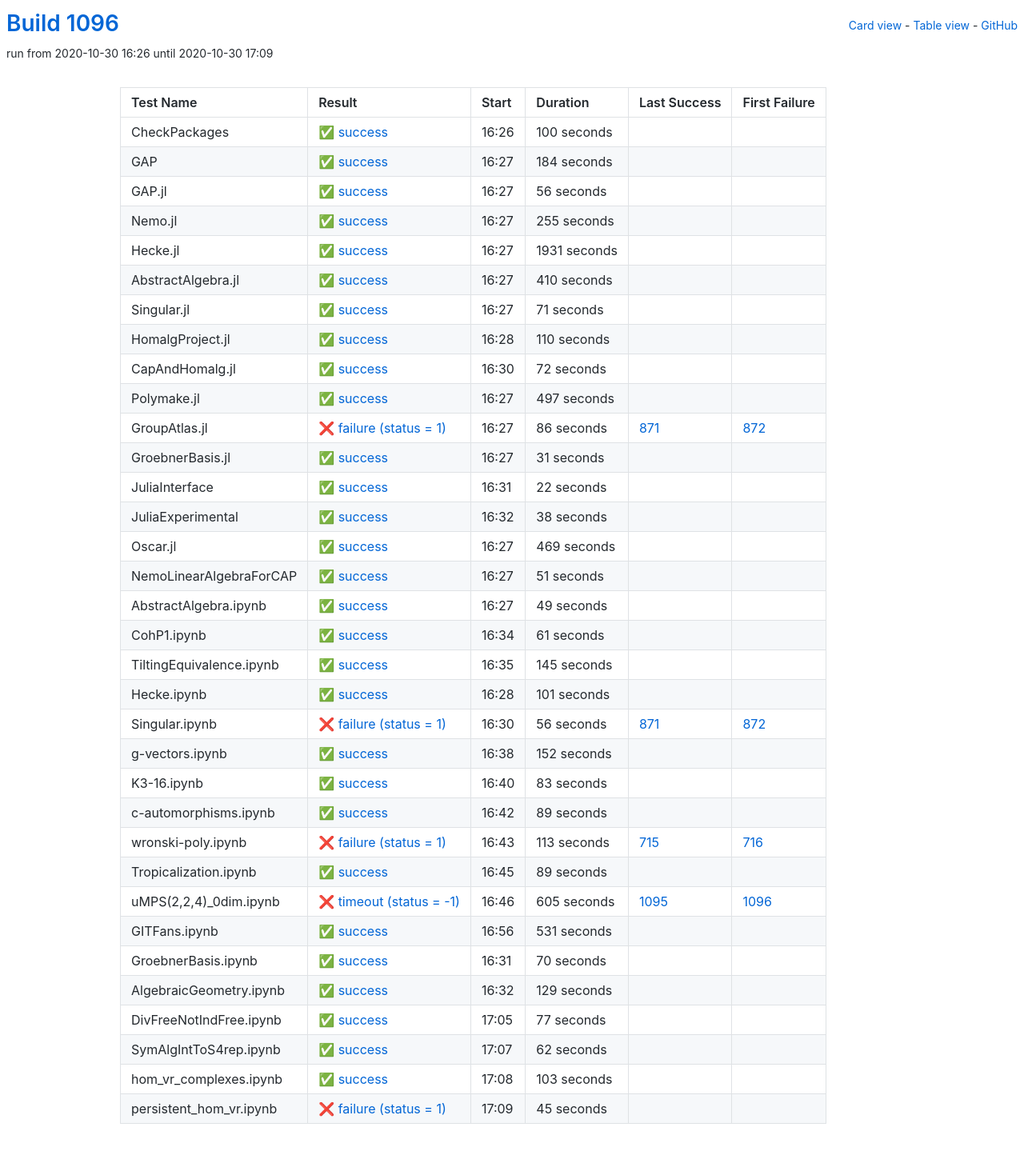
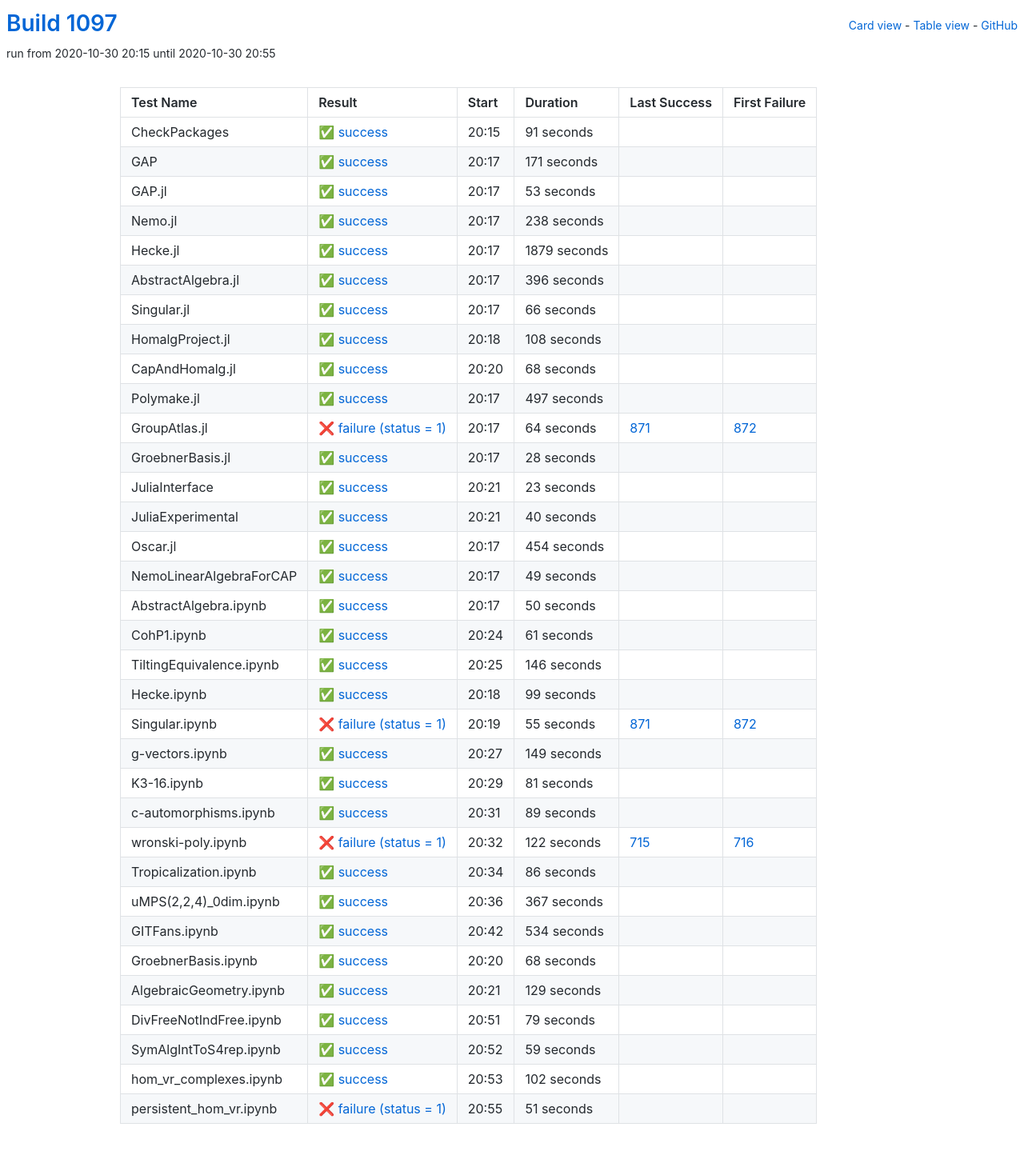
Before and after one commit to oscar-system/oscar-ci-status-stable, a Jekyll site: the page built from table.html, in a window 1280 px wide. Shown: the whole page at 80% size. Built offline with Jekyll 4.4.1, drawn with Linux system fonts in a browser that asks for light colours.

Commit message:
Build #1097

```diff
--- a/_data/ci.yml
+++ b/_data/ci.yml
@@ -1,6 +1,6 @@
 ---
-build: 1096
-build_url: https://oscarci.mathematik.uni-kl.de/job/oscar-stable/1096/
+build: 1097
+build_url: https://oscarci.mathematik.uni-kl.de/job/oscar-stable/1097/
 job: oscar-stable
 organization: oscar-system
 repo: oscar-ci-status-stable
@@ -8,116 +8,116 @@ repourl: https://github.com/oscar-system/oscar-ci-status-stable
 tests:
 - name: CheckPackages
   id: checkpackages
-  log: https://oscarci.mathematik.uni-kl.de/job/oscar-stable/1096/artifact/logs/build-1096/CheckPackages.log
-  start: 2020-10-30 16:26
+  log: https://oscarci.mathematik.uni-kl.de/job/oscar-stable/1097/artifact/logs/build-1097/CheckPackages.log
+  start: 2020-10-30 20:15
   success: true
   exitcode: 0
   status: success
-  duration: 100
+  duration: 91
   last_success: false
   last_success_url:
   first_failure: false
   first_failure_url:
 - name: GAP
   id: gap
-  log: https://oscarci.mathematik.uni-kl.de/job/oscar-stable/1096/artifact/logs/build-1096/GAP.log
-  start: 2020-10-30 16:27
+  log: https://oscarci.mathematik.uni-kl.de/job/oscar-stable/1097/artifact/logs/build-1097/GAP.log
+  start: 2020-10-30 20:17
   success: true
   exitcode: 0
   status: success
-  duration: 184
+  duration: 171
   last_success: false
   last_success_url:
   first_failure: false
   first_failure_url:
 - name: GAP.jl
   id: gap-jl
-  log: https://oscarci.mathematik.uni-kl.de/job/oscar-stable/1096/artifact/logs/build-1096/GAP.jl.log
-  start: 2020-10-30 16:27
+  log: https://oscarci.mathematik.uni-kl.de/job/oscar-stable/1097/artifact/logs/build-1097/GAP.jl.log
+  start: 2020-10-30 20:17
   success: true
   exitcode: 0
   status: success
-  duration: 56
+  duration: 53
   last_success: false
   last_success_url:
   first_failure: false
   first_failure_url:
 - name: Nemo.jl
   id: nemo-jl
-  log: https://oscarci.mathematik.uni-kl.de/job/oscar-stable/1096/artifact/logs/build-1096/Nemo.jl.log
-  start: 2020-10-30 16:27
+  log: https://oscarci.mathematik.uni-kl.de/job/oscar-stable/1097/artifact/logs/build-1097/Nemo.jl.log
+  start: 2020-10-30 20:17
   success: true
   exitcode: 0
   status: success
-  duration: 255
+  duration: 238
   last_success: false
   last_success_url:
   first_failure: false
   first_failure_url:
 - name: Hecke.jl
   id: hecke-jl
-  log: https://oscarci.mathematik.uni-kl.de/job/oscar-stable/1096/artifact/logs/build-1096/Hecke.jl.log
-  start: 2020-10-30 16:27
+  log: https://oscarci.mathematik.uni-kl.de/job/oscar-stable/1097/artifact/logs/build-1097/Hecke.jl.log
+  start: 2020-10-30 20:17
   success: true
   exitcode: 0
   status: success
-  duration: 1931
+  duration: 1879
   last_success: false
   last_success_url:
   first_failure: false
   first_failure_url:
 - name: AbstractAlgebra.jl
   id: abstractalgebra-jl
-  log: https://oscarci.mathematik.uni-kl.de/job/oscar-stable/1096/artifact/logs/build-1096/AbstractAlgebra.jl.log
-  start: 2020-10-30 16:27
+  log: https://oscarci.mathematik.uni-kl.de/job/oscar-stable/1097/artifact/logs/build-1097/AbstractAlgebra.jl.log
+  start: 2020-10-30 20:17
   success: true
   exitcode: 0
   status: success
-  duration: 410
+  duration: 396
   last_success: false
   last_success_url:
   first_failure: false
   first_failure_url:
 - name: Singular.jl
   id: singular-jl
-  log: https://oscarci.mathematik.uni-kl.de/job/oscar-stable/1096/artifact/logs/build-1096/Singular.jl.log
-  start: 2020-10-30 16:27
+  log: https://oscarci.mathematik.uni-kl.de/job/oscar-stable/1097/artifact/logs/build-1097/Singular.jl.log
+  start: 2020-10-30 20:17
   success: true
   exitcode: 0
   status: success
-  duration: 71
+  duration: 66
   last_success: false
   last_success_url:
   first_failure: false
   first_failure_url:
 - name: HomalgProject.jl
   id: homalgproject-jl
-  log: https://oscarci.mathematik.uni-kl.de/job/oscar-stable/1096/artifact/logs/build-1096/HomalgProject.jl.log
-  start: 2020-10-30 16:28
+  log: https://oscarci.mathematik.uni-kl.de/job/oscar-stable/1097/artifact/logs/build-1097/HomalgProject.jl.log
+  start: 2020-10-30 20:18
   success: true
   exitcode: 0
   status: success
-  duration: 110
+  duration: 108
   last_success: false
   last_success_url:
   first_failure: false
   first_failure_url:
 - name: CapAndHomalg.jl
   id: capandhomalg-jl
-  log: https://oscarci.mathematik.uni-kl.de/job/oscar-stable/1096/artifact/logs/build-1096/CapAndHomalg.jl.log
-  start: 2020-10-30 16:30
+  log: https://oscarci.mathematik.uni-kl.de/job/oscar-stable/1097/artifact/logs/build-1097/CapAndHomalg.jl.log
+  start: 2020-10-30 20:20
   success: true
   exitcode: 0
   status: success
-  duration: 72
+  duration: 68
   last_success: false
   last_success_url:
   first_failure: false
   first_failure_url:
 - name: Polymake.jl
   id: polymake-jl
-  log: https://oscarci.mathematik.uni-kl.de/job/oscar-stable/1096/artifact/logs/build-1096/Polymake.jl.log
-  start: 2020-10-30 16:27
+  log: https://oscarci.mathematik.uni-kl.de/job/oscar-stable/1097/artifact/logs/build-1097/Polymake.jl.log
+  start: 2020-10-30 20:17
   success: true
   exitcode: 0
   status: success
@@ -128,80 +128,68 @@ tests:
   first_failure_url:
 - name: GroupAtlas.jl
   id: groupatlas-jl
-  log: https://oscarci.mathematik.uni-kl.de/job/oscar-stable/1096/artifact/logs/build-1096/GroupAtlas.jl.log
-  start: 2020-10-30 16:27
+  log: https://oscarci.mathematik.uni-kl.de/job/oscar-stable/1097/artifact/logs/build-1097/GroupAtlas.jl.log
+  start: 2020-10-30 20:17
   success: false
   exitcode: 1
   status: failure
-  duration: 86
+  duration: 64
   last_success: 871
   last_success_url: https://oscarci.mathematik.uni-kl.de/job/oscar-stable/871/
   first_failure: 872
   first_failure_url: https://oscarci.mathematik.uni-kl.de/job/oscar-stable/872/
 - name: GroebnerBasis.jl
   id: groebnerbasis-jl
-  log: https://oscarci.mathematik.uni-kl.de/job/oscar-stable/1096/artifact/logs/build-1096/GroebnerBasis.jl.log
-  start: 2020-10-30 16:27
+  log: https://oscarci.mathematik.uni-kl.de/job/oscar-stable/1097/artifact/logs/build-1097/GroebnerBasis.jl.log
+  start: 2020-10-30 20:17
   success: true
   exitcode: 0
   status: success
-  duration: 31
+  duration: 28
   last_success: false
   last_success_url:
   first_failure: false
   first_failure_url:
 - name: JuliaInterface
   id: juliainterface
-  log: https://oscarci.mathematik.uni-kl.de/job/oscar-stable/1096/artifact/logs/build-1096/JuliaInterface.log
-  start: 2020-10-30 16:31
+  log: https://oscarci.mathematik.uni-kl.de/job/oscar-stable/1097/artifact/logs/build-1097/JuliaInterface.log
+  start: 2020-10-30 20:21
   success: true
   exitcode: 0
   status: success
-  duration: 22
+  duration: 23
   last_success: false
   last_success_url:
   first_failure: false
   first_failure_url:
 - name: JuliaExperimental
   id: juliaexperimental
-  log: https://oscarci.mathematik.uni-kl.de/job/oscar-stable/1096/artifact/logs/build-1096/JuliaExperimental.log
-  start: 2020-10-30 16:32
+  log: https://oscarci.mathematik.uni-kl.de/job/oscar-stable/1097/artifact/logs/build-1097/JuliaExperimental.log
+  start: 2020-10-30 20:21
   success: true
   exitcode: 0
   status: success
-  duration: 38
+  duration: 40
   last_success: false
   last_success_url:
   first_failure: false
   first_failure_url:
 - name: Oscar.jl
   id: oscar-jl
-  log: https://oscarci.mathematik.uni-kl.de/job/oscar-stable/1096/artifact/logs/build-1096/Oscar.jl.log
-  start: 2020-10-30 16:27
+  log: https://oscarci.mathematik.uni-kl.de/job/oscar-stable/1097/artifact/logs/build-1097/Oscar.jl.log
+  start: 2020-10-30 20:17
   success: true
   exitcode: 0
   status: success
-  duration: 469
+  duration: 454
   last_success: false
   last_success_url:
   first_failure: false
   first_failure_url:
 - name: NemoLinearAlgebraForCAP
   id: nemolinearalgebraforcap
-  log: https://oscarci.mathematik.uni-kl.de/job/oscar-stable/1096/artifact/logs/build-1096/NemoLinearAlgebraForCAP.log
-  start: 2020-10-30 16:27
-  success: true
-  exitcode: 0
-  status: success
-  duration: 51
-  last_success: false
-  last_success_url:
-  first_failure: false
-  first_failure_url:
-- name: AbstractAlgebra.ipynb
-  id: abstractalgebra-ipynb
-  log: https://oscarci.mathematik.uni-kl.de/job/oscar-stable/1096/artifact/logs/build-1096/AbstractAlgebra.ipynb.log
-  start: 2020-10-30 16:27
+  log: https://oscarci.mathematik.uni-kl.de/job/oscar-stable/1097/artifact/logs/build-1097/NemoLinearAlgebraForCAP.log
+  start: 2020-10-30 20:17
   success: true
   exitcode: 0
   status: success
@@ -210,10 +198,22 @@ tests:
   last_success_url:
   first_failure: false
   first_failure_url:
+- name: AbstractAlgebra.ipynb
+  id: abstractalgebra-ipynb
+  log: https://oscarci.mathematik.uni-kl.de/job/oscar-stable/1097/artifact/logs/build-1097/AbstractAlgebra.ipynb.log
+  start: 2020-10-30 20:17
+  success: true
+  exitcode: 0
+  status: success
+  duration: 50
+  last_success: false
+  last_success_url:
+  first_failure: false
+  first_failure_url:
 - name: CohP1.ipynb
   id: cohp1-ipynb
-  log: https://oscarci.mathematik.uni-kl.de/job/oscar-stable/1096/artifact/logs/build-1096/CohP1.ipynb.log
-  start: 2020-10-30 16:34
+  log: https://oscarci.mathematik.uni-kl.de/job/oscar-stable/1097/artifact/logs/build-1097/CohP1.ipynb.log
+  start: 2020-10-30 20:24
   success: true
   exitcode: 0
   status: success
@@ -224,68 +224,68 @@ tests:
   first_failure_url:
 - name: TiltingEquivalence.ipynb
   id: tiltingequivalence-ipynb
-  log: https://oscarci.mathematik.uni-kl.de/job/oscar-stable/1096/artifact/logs/build-1096/TiltingEquivalence.ipynb.log
-  start: 2020-10-30 16:35
+  log: https://oscarci.mathematik.uni-kl.de/job/oscar-stable/1097/artifact/logs/build-1097/TiltingEquivalence.ipynb.log
+  start: 2020-10-30 20:25
   success: true
   exitcode: 0
   status: success
-  duration: 145
+  duration: 146
   last_success: false
   last_success_url:
   first_failure: false
   first_failure_url:
 - name: Hecke.ipynb
   id: hecke-ipynb
-  log: https://oscarci.mathematik.uni-kl.de/job/oscar-stable/1096/artifact/logs/build-1096/Hecke.ipynb.log
-  start: 2020-10-30 16:28
+  log: https://oscarci.mathematik.uni-kl.de/job/oscar-stable/1097/artifact/logs/build-1097/Hecke.ipynb.log
+  start: 2020-10-30 20:18
   success: true
   exitcode: 0
   status: success
-  duration: 101
+  duration: 99
   last_success: false
   last_success_url:
   first_failure: false
   first_failure_url:
 - name: Singular.ipynb
   id: singular-ipynb
-  log: https://oscarci.mathematik.uni-kl.de/job/oscar-stable/1096/artifact/logs/build-1096/Singular.ipynb.log
-  start: 2020-10-30 16:30
+  log: https://oscarci.mathematik.uni-kl.de/job/oscar-stable/1097/artifact/logs/build-1097/Singular.ipynb.log
+  start: 2020-10-30 20:19
   success: false
   exitcode: 1
   status: failure
-  duration: 56
+  duration: 55
   last_success: 871
   last_success_url: https://oscarci.mathematik.uni-kl.de/job/oscar-stable/871/
   first_failure: 872
   first_failure_url: https://oscarci.mathematik.uni-kl.de/job/oscar-stable/872/
 - name: g-vectors.ipynb
   id: g-vectors-ipynb
-  log: https://oscarci.mathematik.uni-kl.de/job/oscar-stable/1096/artifact/logs/build-1096/g-vectors.ipynb.log
-  start: 2020-10-30 16:38
+  log: https://oscarci.mathematik.uni-kl.de/job/oscar-stable/1097/artifact/logs/build-1097/g-vectors.ipynb.log
+  start: 2020-10-30 20:27
   success: true
   exitcode: 0
   status: success
-  duration: 152
+  duration: 149
   last_success: false
   last_success_url:
   first_failure: false
   first_failure_url:
 - name: K3-16.ipynb
   id: k3-16-ipynb
-  log: https://oscarci.mathematik.uni-kl.de/job/oscar-stable/1096/artifact/logs/build-1096/K3-16.ipynb.log
-  start: 2020-10-30 16:40
+  log: https://oscarci.mathematik.uni-kl.de/job/oscar-stable/1097/artifact/logs/build-1097/K3-16.ipynb.log
+  start: 2020-10-30 20:29
   success: true
   exitcode: 0
   status: success
-  duration: 83
+  duration: 81
   last_success: false
   last_success_url:
   first_failure: false
   first_failure_url:
 - name: c-automorphisms.ipynb
   id: c-automorphisms-ipynb
-  log: https://oscarci.mathematik.uni-kl.de/job/oscar-stable/1096/artifact/logs/build-1096/c-automorphisms.ipynb.log
-  start: 2020-10-30 16:42
+  log: https://oscarci.mathematik.uni-kl.de/job/oscar-stable/1097/artifact/logs/build-1097/c-automorphisms.ipynb.log
+  start: 2020-10-30 20:31
   success: true
   exitcode: 0
   status: success
@@ -296,68 +296,68 @@ tests:
   first_failure_url:
 - name: wronski-poly.ipynb
   id: wronski-poly-ipynb
-  log: https://oscarci.mathematik.uni-kl.de/job/oscar-stable/1096/artifact/logs/build-1096/wronski-poly.ipynb.log
-  start: 2020-10-30 16:43
+  log: https://oscarci.mathematik.uni-kl.de/job/oscar-stable/1097/artifact/logs/build-1097/wronski-poly.ipynb.log
+  start: 2020-10-30 20:32
   success: false
   exitcode: 1
   status: failure
-  duration: 113
+  duration: 122
   last_success: 715
   last_success_url: https://oscarci.mathematik.uni-kl.de/job/oscar-stable/715/
   first_failure: 716
   first_failure_url: https://oscarci.mathematik.uni-kl.de/job/oscar-stable/716/
 - name: Tropicalization.ipynb
   id: tropicalization-ipynb
-  log: https://oscarci.mathematik.uni-kl.de/job/oscar-stable/1096/artifact/logs/build-1096/Tropicalization.ipynb.log
-  start: 2020-10-30 16:45
+  log: https://oscarci.mathematik.uni-kl.de/job/oscar-stable/1097/artifact/logs/build-1097/Tropicalization.ipynb.log
+  start: 2020-10-30 20:34
   success: true
   exitcode: 0
   status: success
-  duration: 89
+  duration: 86
   last_success: false
   last_success_url:
   first_failure: false
   first_failure_url:
 - name: uMPS(2,2,4)_0dim.ipynb
   id: umps-2-2-4-0dim-ipynb
-  log: https://oscarci.mathematik.uni-kl.de/job/oscar-stable/1096/artifact/logs/build-1096/uMPS-2-2-4-_0dim.ipynb.log
-  start: 2020-10-30 16:46
-  success: false
-  exitcode: -1
-  status: timeout
-  duration: 605
-  last_success: 1095
-  last_success_url: https://oscarci.mathematik.uni-kl.de/job/oscar-stable/1095/
-  first_failure: 1096
-  first_failure_url: https://oscarci.mathematik.uni-kl.de/job/oscar-stable/1096/
-- name: GITFans.ipynb
-  id: gitfans-ipynb
-  log: https://oscarci.mathematik.uni-kl.de/job/oscar-stable/1096/artifact/logs/build-1096/GITFans.ipynb.log
-  start: 2020-10-30 16:56
+  log: https://oscarci.mathematik.uni-kl.de/job/oscar-stable/1097/artifact/logs/build-1097/uMPS-2-2-4-_0dim.ipynb.log
+  start: 2020-10-30 20:36
   success: true
   exitcode: 0
   status: success
-  duration: 531
+  duration: 367
+  last_success: false
+  last_success_url:
+  first_failure: false
+  first_failure_url:
+- name: GITFans.ipynb
+  id: gitfans-ipynb
+  log: https://oscarci.mathematik.uni-kl.de/job/oscar-stable/1097/artifact/logs/build-1097/GITFans.ipynb.log
+  start: 2020-10-30 20:42
+  success: true
+  exitcode: 0
+  status: success
+  duration: 534
   last_success: false
   last_success_url:
   first_failure: false
   first_failure_url:
 - name: GroebnerBasis.ipynb
   id: groebnerbasis-ipynb
-  log: https://oscarci.mathematik.uni-kl.de/job/oscar-stable/1096/artifact/logs/build-1096/GroebnerBasis.ipynb.log
-  start: 2020-10-30 16:31
+  log: https://oscarci.mathematik.uni-kl.de/job/oscar-stable/1097/artifact/logs/build-1097/GroebnerBasis.ipynb.log
+  start: 2020-10-30 20:20
   success: true
   exitcode: 0
   status: success
-  duration: 70
+  duration: 68
   last_success: false
   last_success_url:
   first_failure: false
   first_failure_url:
 - name: AlgebraicGeometry.ipynb
   id: algebraicgeometry-ipynb
-  log: https://oscarci.mathematik.uni-kl.de/job/oscar-stable/1096/artifact/logs/build-1096/AlgebraicGeometry.ipynb.log
-  start: 2020-10-30 16:32
+  log: https://oscarci.mathematik.uni-kl.de/job/oscar-stable/1097/artifact/logs/build-1097/AlgebraicGeometry.ipynb.log
+  start: 2020-10-30 20:21
   success: true
   exitcode: 0
   status: success
@@ -368,48 +368,48 @@ tests:
   first_failure_url:
 - name: DivFreeNotIndFree.ipynb
   id: divfreenotindfree-ipynb
-  log: https://oscarci.mathematik.uni-kl.de/job/oscar-stable/1096/artifact/logs/build-1096/DivFreeNotIndFree.ipynb.log
-  start: 2020-10-30 17:05
+  log: https://oscarci.mathematik.uni-kl.de/job/oscar-stable/1097/artifact/logs/build-1097/DivFreeNotIndFree.ipynb.log
+  start: 2020-10-30 20:51
   success: true
   exitcode: 0
   status: success
-  duration: 77
+  duration: 79
   last_success: false
   last_success_url:
   first_failure: false
   first_failure_url:
 - name: SymAlgIntToS4rep.ipynb
   id: symalginttos4rep-ipynb
-  log: https://oscarci.mathematik.uni-kl.de/job/oscar-stable/1096/artifact/logs/build-1096/SymAlgIntToS4rep.ipynb.log
-  start: 2020-10-30 17:07
+  log: https://oscarci.mathematik.uni-kl.de/job/oscar-stable/1097/artifact/logs/build-1097/SymAlgIntToS4rep.ipynb.log
+  start: 2020-10-30 20:52
   success: true
   exitcode: 0
   status: success
-  duration: 62
+  duration: 59
   last_success: false
   last_success_url:
   first_failure: false
   first_failure_url:
 - name: hom_vr_complexes.ipynb
   id: hom-vr-complexes-ipynb
-  log: https://oscarci.mathematik.uni-kl.de/job/oscar-stable/1096/artifact/logs/build-1096/hom_vr_complexes.ipynb.log
-  start: 2020-10-30 17:08
+  log: https://oscarci.mathematik.uni-kl.de/job/oscar-stable/1097/artifact/logs/build-1097/hom_vr_complexes.ipynb.log
+  start: 2020-10-30 20:53
   success: true
   exitcode: 0
   status: success
-  duration: 103
+  duration: 102
   last_success: false
   last_success_url:
   first_failure: false
   first_failure_url:
 - name: persistent_hom_vr.ipynb
   id: persistent-hom-vr-ipynb
-  log: https://oscarci.mathematik.uni-kl.de/job/oscar-stable/1096/artifact/logs/build-1096/persistent_hom_vr.ipynb.log
-  start: 2020-10-30 17:09
+  log: https://oscarci.mathematik.uni-kl.de/job/oscar-stable/1097/artifact/logs/build-1097/persistent_hom_vr.ipynb.log
+  start: 2020-10-30 20:55
   success: false
   exitcode: 1
   status: failure
-  duration: 45
+  duration: 51
   last_success: false
   last_success_url:
   first_failure: false
```
Also changed, not shown: README.md.
